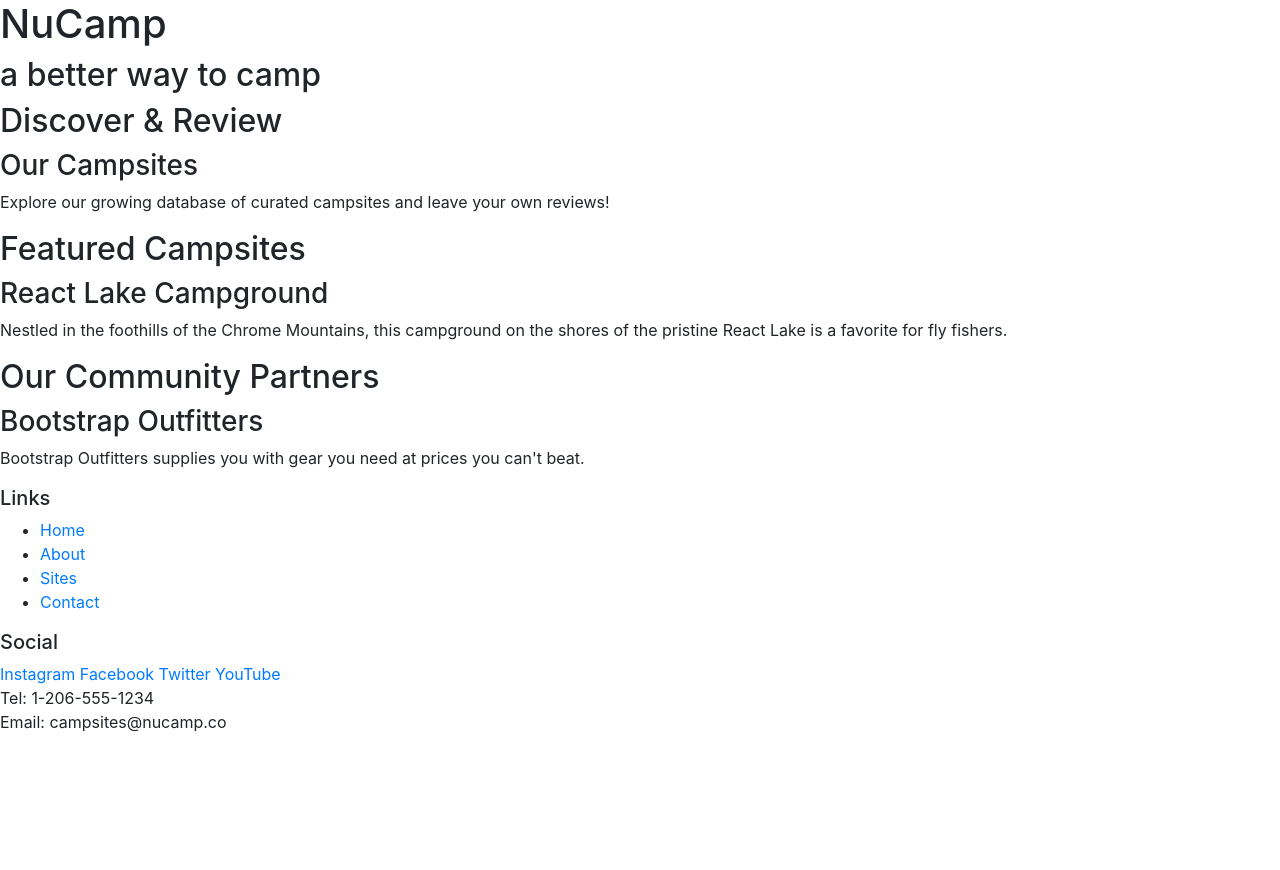
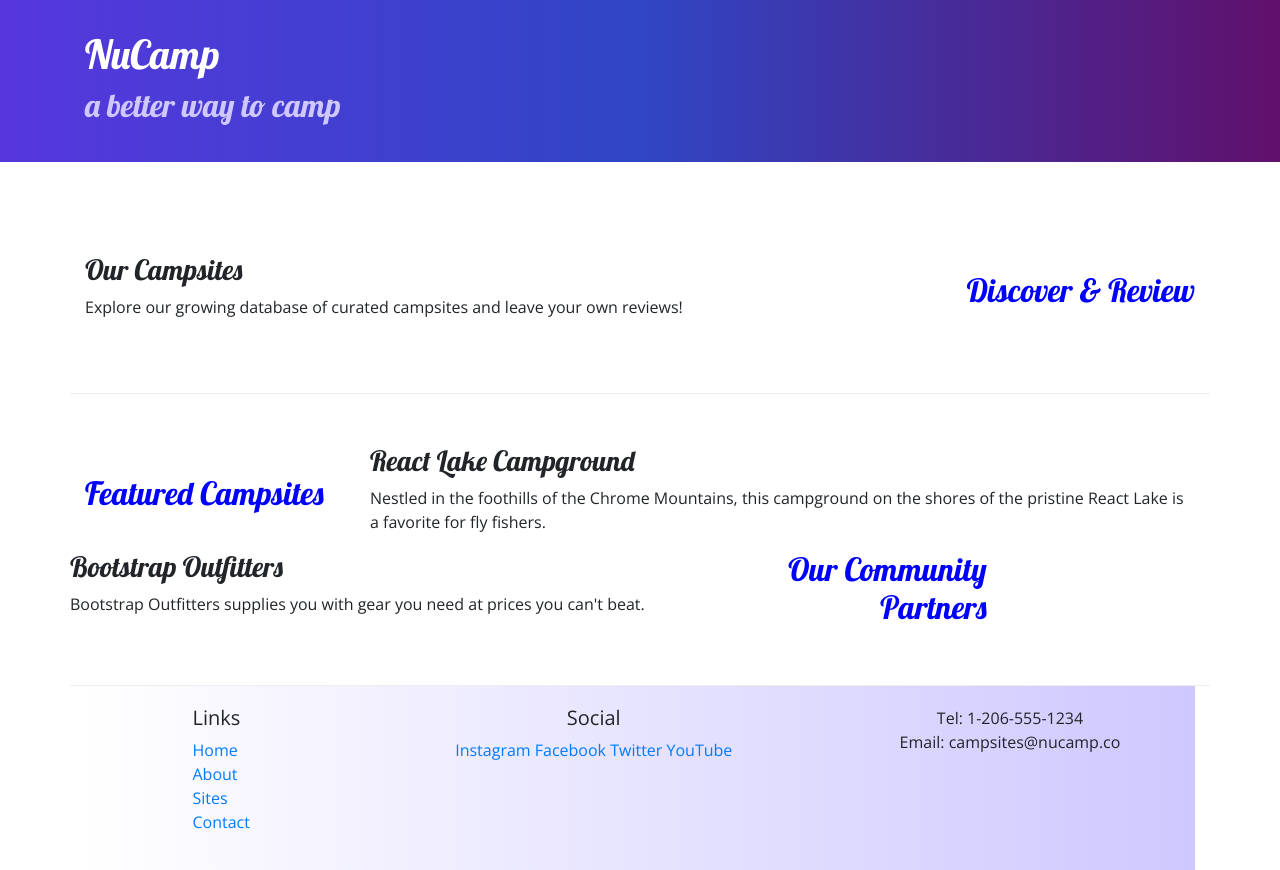
Before and after one commit to alberticox/BootstrapFirst, a website: page index.html in a window 1280 px wide. Before the commit the page ends 800 px from the top, so only its background shows below. Drawn offline with nearby package versions, Linux system fonts and the light colour scheme.

Commit message:
Nuncamp site 1st Workshop

```diff
--- /dev/null
+++ b/css/styles.css
@@ -0,0 +1,29 @@
+body {
+    font-family: "Open Sans", sans-serif;
+}
+
+h1, h2, h3 {
+    font-family: "Lobster", cursive;
+
+}
+h2 {
+    color: blue;
+}
+header h2 {
+    color: #cec8ff;
+}
+footer {
+    background-image: linear-gradient(to left, #CEC8FF, white);
+    padding: 20px 0px;
+}
+.jumbotron {
+    padding: 30px;
+    background-image: linear-gradient(to right, #5637dd, #3046c5, #60106b);
+    color: white;
+}
+.row-content {
+
+    padding: 50px 0px;
+    border-bottom: 1px ridge;
+    min-height: 200px;
+}
--- a/index.html
+++ b/index.html
@@ -5,71 +5,91 @@
     <!-- Required meta tags always come first -->
     <meta charset="utf-8" />
     <meta name="viewport" content="width=device-width, initial-scale=1" />
-
     <!-- Bootstrap CSS -->
     <link rel="stylesheet" href="node_modules/bootstrap/dist/css/bootstrap.min.css" />
-
-        <title>NuCamp: A Better Way To Camp</title>
-    <meta charset="utf-8" />
-    <title>NuCamp: A Better Way To Camp</title>
-        <!-- Required meta tags always come first -->
-    <meta charset="utf-8" />
-    <meta name="viewport" content="width=device-width, initial-scale=1" />
-
-    <!-- Bootstrap CSS -->
-    <link rel="stylesheet" href="node_modules/bootstrap/dist/css/bootstrap.min.css" />
-
+    <!-- Additional CSS must be placed after Bootstrap CSS -->
+    <link rel="stylesheet" href="https://fonts.googleapis.com/css?family=Lobster|Open+Sans" />
+    <link rel="stylesheet" href="css/styles.css" />
     <title>NuCamp: A Better Way To Camp</title>
 </head>
 
 <body>
 
-    <header>
-        <div>
+    <header class="jumbotron jumbotron-fluid">
+        <div class="container">
+            <div class="row">
+                <div class="col">
                     <h1>NuCamp</h1>
                     <h2>a better way to camp</h2>
                 </div>
+            </div>
+        </div>
     </header>
 
-    <div>
-        <h2>Discover & Review</h2>
+    <div class="container">
+        <div class="row row-content
+        align-items-center">
+            <div class="col-sm-4 order-sm-last col-md-3">
+                <h2 class="text-sm-right">Discover & Review</h2>
+            </div>
+            <div class="col">
                 <h3>Our Campsites</h3>
                 <p>Explore our growing database of curated campsites and leave your own reviews!</p>
             </div>
-
-    <div>
-        <h2>Featured Campsites</h2>
-        <h3>React Lake Campground</h3>
-        <p>Nestled in the foothills of the Chrome Mountains, this campground on the shores of the pristine React Lake is a favorite for fly fishers.</p>
         </div>
 
-    <div>
-        <h2>Our Community Partners</h2>
+        <div class="row row-content
+        align-items-center">
+            <div class="col-sm-4 col-md-3">
+                <h2>Featured Campsites</h2>
+            </div>
+            <div class="col">
+                <h3>React Lake Campground</h3>
+                <p>Nestled in the foothills of the
+                Chrome Mountains, this campground on
+                the shores of the pristine React
+                Lake is a favorite for fly fishers.</p>
+            </div>
+
+        <div class="row">
+            <div class="col-sm-4 order-sm-last col-md-3">
+                <h2 class="text-sm-right">Our Community Partners</h2>
+            </div>
+
+            <div class="col">
                 <h3>Bootstrap Outfitters</h3>
                 <p>Bootstrap Outfitters supplies you with gear you need at prices you can't beat.</p>
             </div>
+        </div>
+    </div>
+
 
     <footer>
-        <div>
+        <div class="container">
+            <div class="row">
+                <div class="col-4 col-sm-2 offset-1">
                     <h5>Links</h5>
-            <ul>
+                    <ul class="list-unstyled">
                         <li><a href="#">Home</a></li>
-                <li><a href="#">About</a></li>
+                        <li><a href="aboutus.html">About</a></li>
                         <li><a href="#">Sites</a></li>
                         <li><a href="#">Contact</a></li>
                     </ul>
                 </div>
-        <div>
+                <div class="col-6 col-sm-5 text-center">
                     <h5>Social</h5>
                     <a href="http://instagram.com/">Instagram</a>
                     <a href="http://facebook.com/">Facebook</a>
                     <a href="http://twitter.com/">Twitter</a>
                     <a href="http://youtube.com/">YouTube</a>
                 </div>
-        <div>
+                <div class="col-sm-4 text-center">
                     Tel: 1-206-555-1234<br />
                     Email: campsites@nucamp.co
                 </div>
+            </div>
+        </div>
+
     </footer>
 
     <!-- jQuery must come first, then Popper.js, then the Bootstrap JavaScript plugins.-->
```
Also changed, not shown: aboutus.html (added, +96 -0 lines), examples.html (added, +31 -0 lines), 1 other file. Lines whose indentation alone changed are shown as unchanged.
